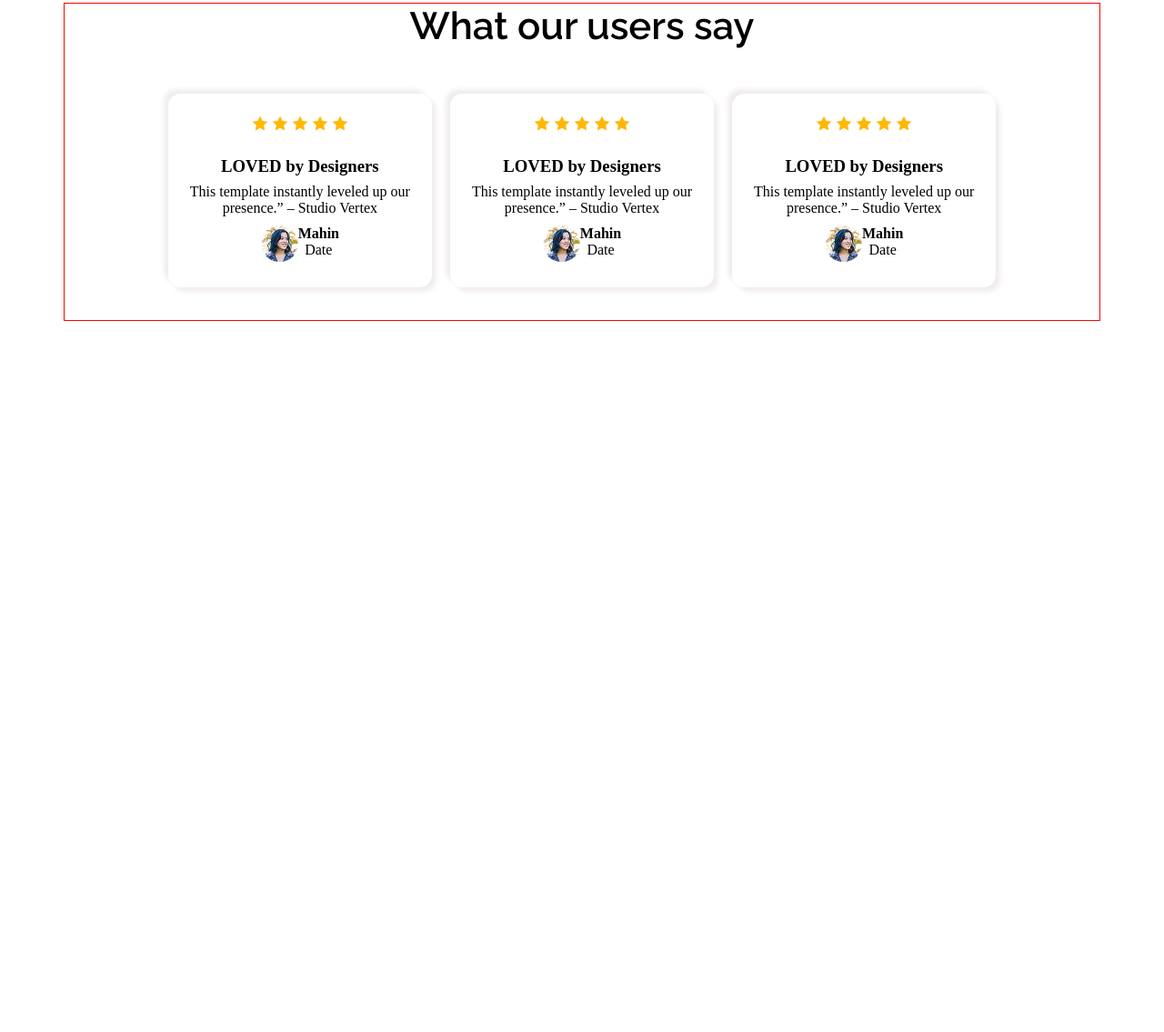
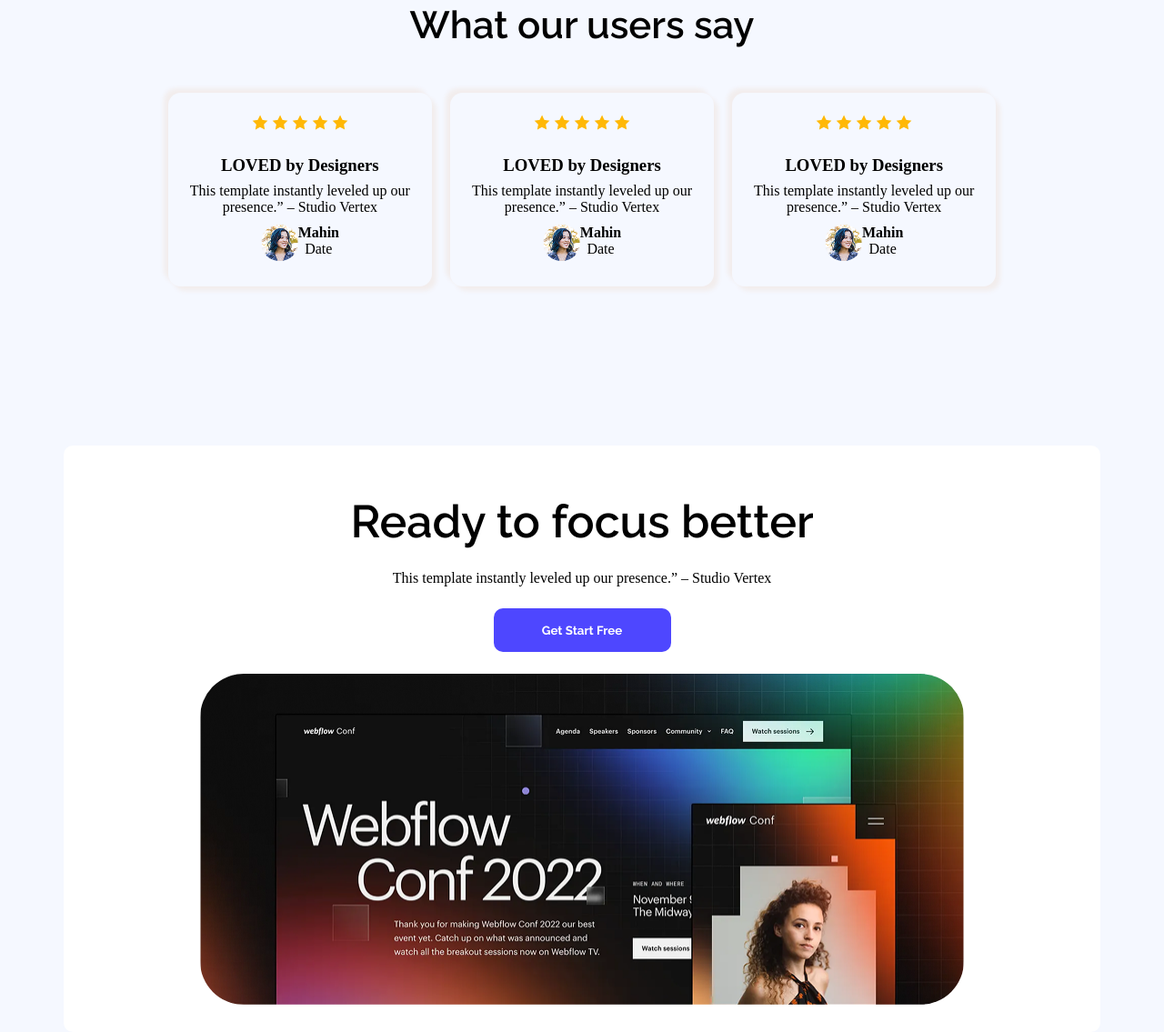
Before and after one commit to Mesbaul24402138/my-first-assaignment, a plain HTML site: page index.html in a window 1280 px wide. Shown: the part 1784-2919 px from the top of the page at 91% size. Before the commit the page ends 2274 px from the top, so only its background shows below. Drawn offline with Linux system fonts and the light colour scheme.

Commit message:
focus is implemented

```diff
--- a/index.html
+++ b/index.html
@@ -160,6 +160,22 @@
          <!-- user review section end -->
 
 
+         <!-- focus section is start from here -->
+        <section class="focus-container">
+
+                 <h1 class="focus-tittle">Ready to focus better</h1>
+                <p class="focus-description">This template instantly leveled up our presence.” – Studio Vertex</p>
+                <button class="focus-button button-primary">Get Start Free</button>
+
+                <img class="focus-image" width="840px" height="364px" src="Assets/wc-big.png" alt="">
+        </section>
+
+
+         <!-- focus section is end  -->
+
+
+
+
 
 
     </main>
--- a/style.css
+++ b/style.css
@@ -75,10 +75,13 @@ header{
 
 /* main section is start from here */
 
-
+main{
+    background-color:#F5F8FF ;
+}
 
 
 /* action section is start */
+
 .action{
   width: 1140px;
   max-height:328px ;
@@ -163,7 +166,6 @@ color:#4E47FF;
  .review-section {
     max-width: 1140px;
     height: 350px;
-    border: 1px solid red;
     text-align: center;
     margin:137px auto;
 }
@@ -202,5 +204,48 @@ color:#4E47FF;
 /* user review section end  */
 
 
+ /* focus section is start from here */
+.focus-container{
+    width: 1140px;
+    background-color: white;
+    margin: auto;
+    text-align: center;
+    padding: 30px;
+    border-radius: 10px;
+
+}
+.focus-container .focus-tittle{
+    font-family: "Raleway", sans-serif;
+    font-weight: 600;
+    font-size:50px;
+}
+.focus-container .focus-description{
+    color: #000000;
+}
+.focus-button{
+    width: 195px;
+    height: 48px;
+}
+.focus-container img{
+    vertical-align: bottom;
+    border-radius: 48px;
+    display: block;
+    margin: auto;
+
+}
+
+
+
+.focus-container .focus-tittle, .focus-button ,.focus-image{
+    margin: 24px 0;
+}
+
+
+/* focus section is end */
+
+
+
+
+
 
 /* main section is start from end */
```
